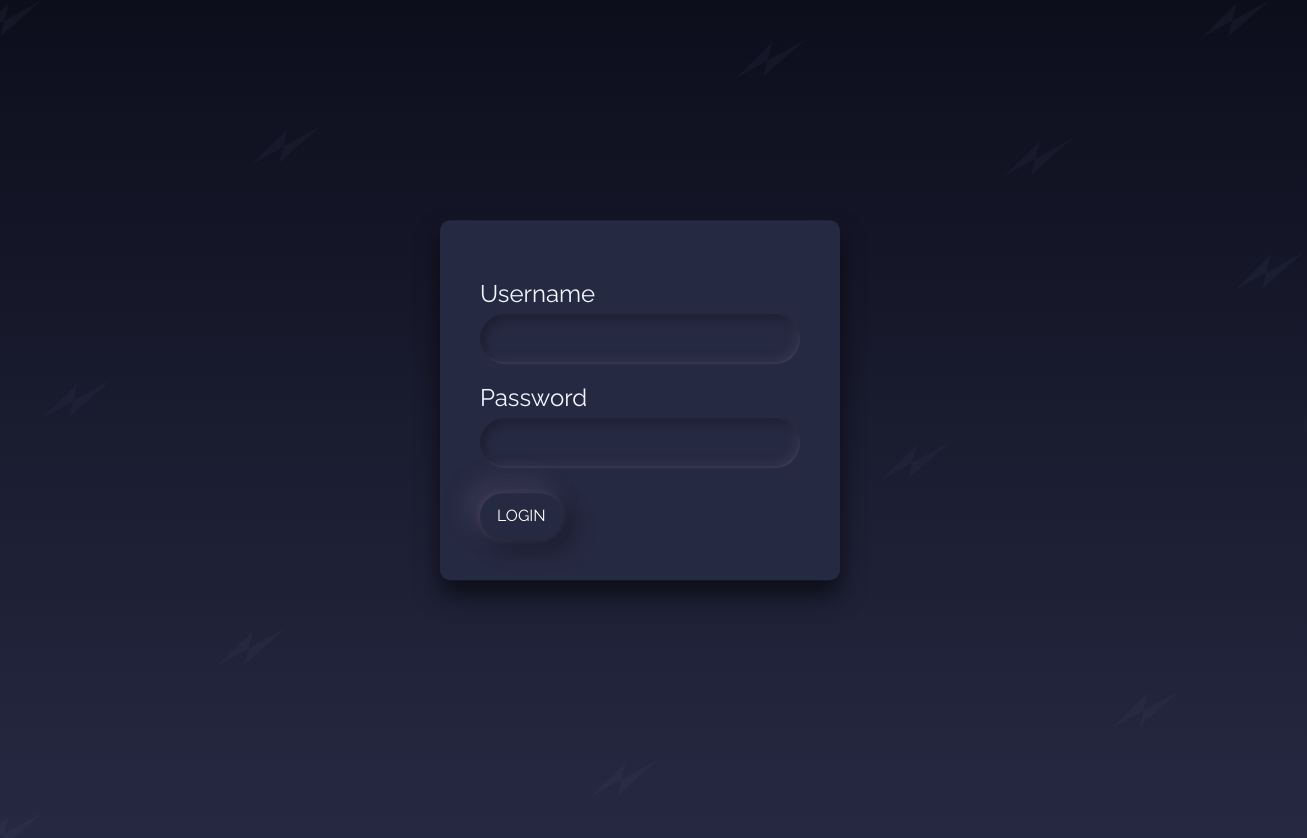
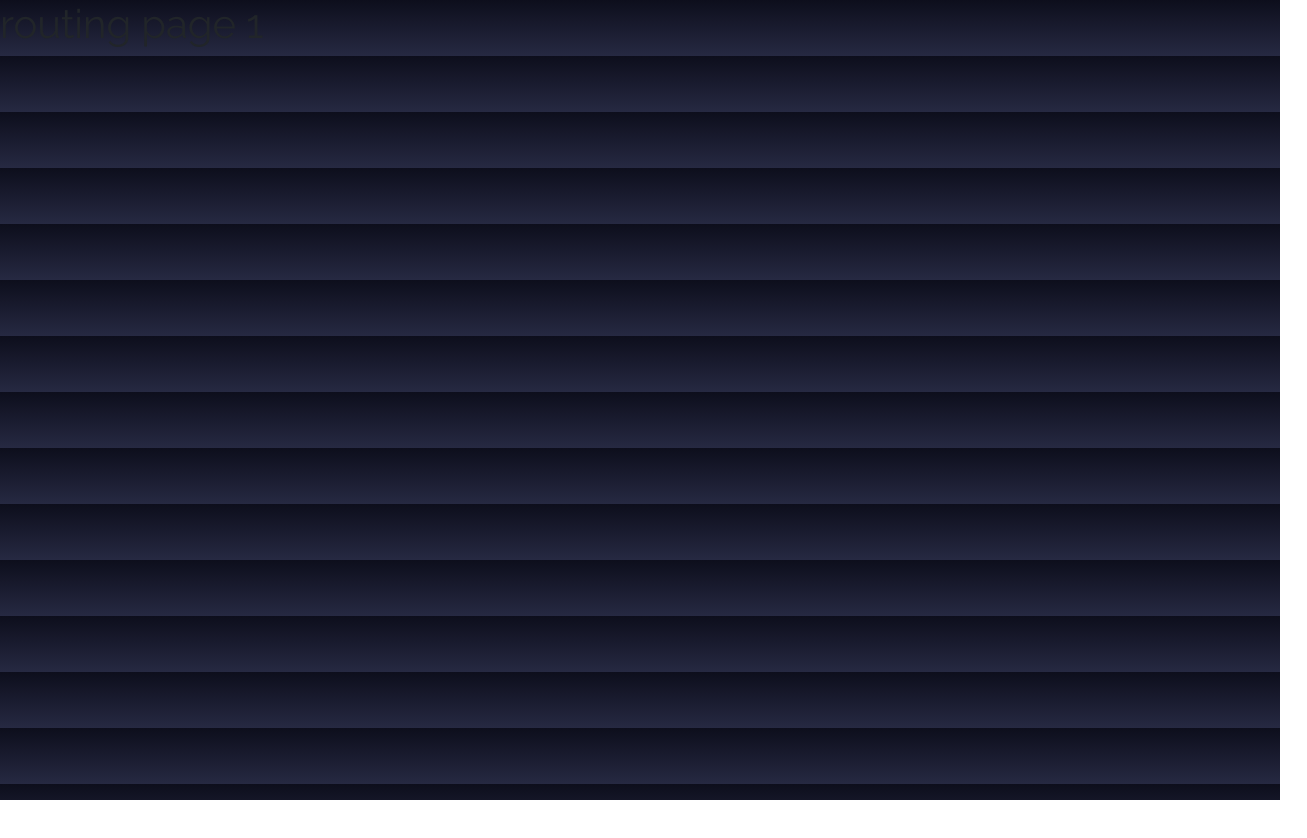
Before and after one commit to toperrrrrrrr/pos, a React (Create React App) app: page /dashboard in a window 1280 px wide. Shown: the top 838 px of the page, 1307 px wide, since content can reach past the window. After the commit the page ends 800 px from the top, so only its background shows below. Built offline with nearby package versions, Linux system fonts and the light colour scheme.

Commit message:
Practicing routing.

```diff
--- a/package.json
+++ b/package.json
@@ -38,5 +38,8 @@
       "last 1 firefox version",
       "last 1 safari version"
     ]
+  },
+  "devDependencies": {
+    "react-router-dom": "^6.13.0"
   }
 }
--- a/src/components/App.js
+++ b/src/components/App.js
@@ -1,11 +1,18 @@
 import React from 'react';
 import Login from './Login';
+import { BrowserRouter as Router, Switch, Route } from 'react-router-dom';
+import Dashboard from './Dashboard';
 
 const App = () => {
   return (
-    <div>
-      <Login />
-    </div>
+
+        <Router>
+      <Switch>
+        <Route exact path="/" component={Login} />
+        <Route path="/dashboard" component={Dashboard} />
+      </Switch>
+    </Router>
+
   );
 };
 
--- /dev/null
+++ b/src/components/Dashboard.js
@@ -0,0 +1,15 @@
+
+import React, { useState } from 'react';
+
+const Dashboard = () => {
+
+  return (
+    <>
+   <h1>routing page 1</h1>
+
+    </>
+  );
+};
+
+
+export default Dashboard;
--- a/src/components/Login.js
+++ b/src/components/Login.js
@@ -5,6 +5,8 @@
 import './mycss.css'
 import Logo from '../img/Logo.svg'
 import bg from '../img/bg.svg'
+import ReactDOM from "react-dom/client";
+import { Redirect } from 'react-router-dom';
 
 const Login = () => {
   const [isButtonDisabled, setButtonDisabled] = useState('primary');
@@ -12,18 +14,30 @@
   const username = "root";
   const password = "password";
 
+  const [isLoggedIn, setLoggedIn] = useState(false);
+
+  const handleLogin = () => {
+    // Perform your login logic here
+    // For simplicity, let's assume the login is successful
+    setLoggedIn(true);
+  };
+
+  if (isLoggedIn) {
+    // Redirect to another page if logged in
+    return <Redirect to="/Dashboard" />;
+  }
+
 
   const handleClick = () => {
     setButtonDisabled('dark');
     setAlertHidden(false);
   };
 
-
   return (
     <>
     <div className='login-bg'>
 
-    <img src={bg} className='logo'></img>|
+    <img src={bg} className='logo'></img>
       <div className='login-box'>
 
       <Alert variant='success' hidden={isAlertHidden}> Login Success </Alert>
@@ -33,7 +47,8 @@
             <input type='text' className='username'></input>
             <h4> Password</h4>
             <input type='password'></input>
-            <Button type='button' className='box btn' onClick={handleClick}><div className='loginbutton'>LOGIN</div></Button>
+
+            <Button type='button' className='box btn' onClick={handleLogin}><div className='loginbutton'>LOGIN</div></Button>
           </Form>
         </div>
       </div>
```
Also changed, not shown: 2 other files (tests, documents, lock files or other folders).
